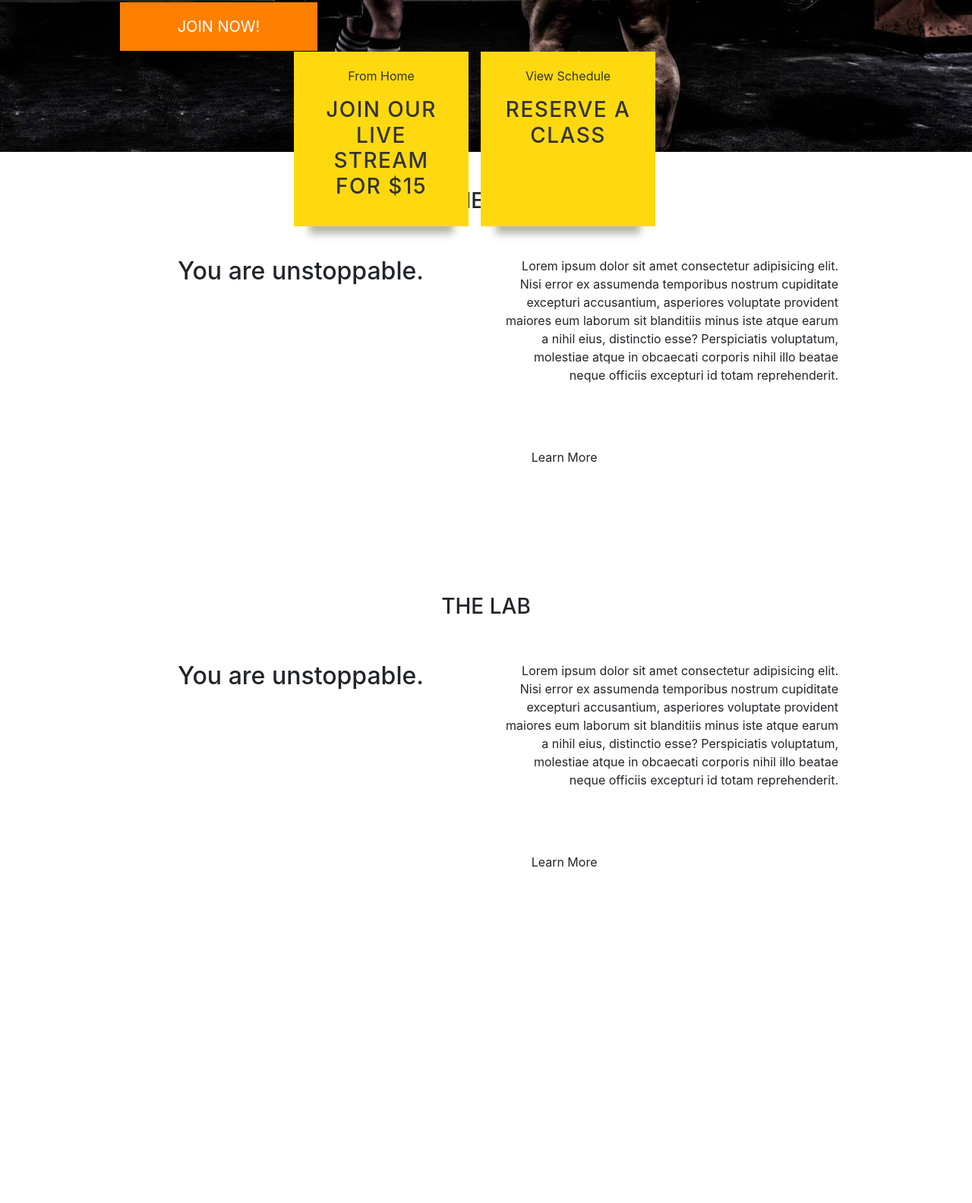
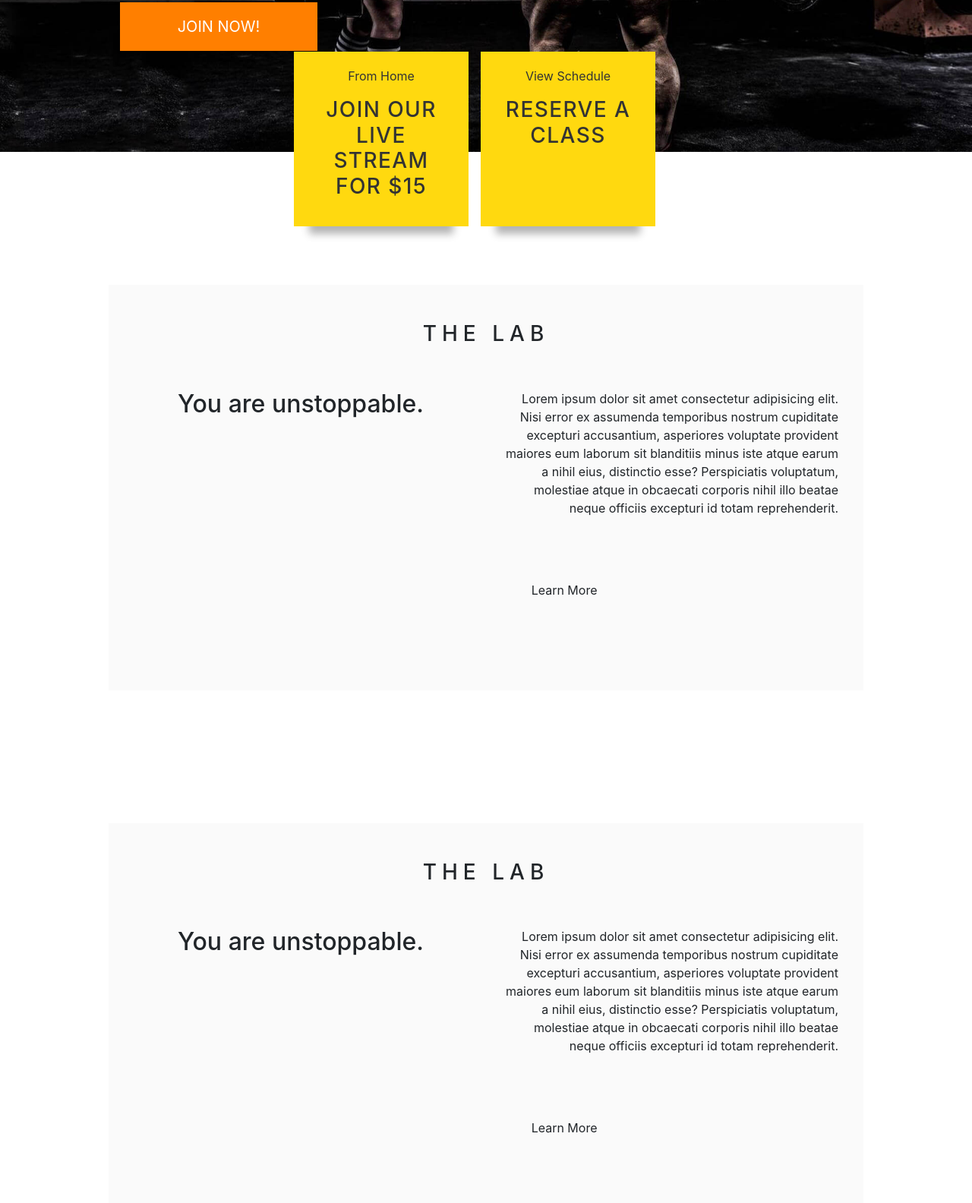
Before and after one commit to Code-Institute-Submissions/The-Fitness-Lab, a Django app: page / in a window 1280 px wide. Shown: the part 400-1984 px from the top of the page at 76% size. Run offline with Django 3.2, Linux system fonts and the light colour scheme; some libraries are stand-ins or nearby versions.

Commit message:
Added style to about section index.html

```diff
--- a/static/css/base.css
+++ b/static/css/base.css
@@ -105,6 +105,21 @@
 
     .col-1-sm {
         width: 100%;
+    }
+}
+
+/* About */
+.letter-spacing {
+    letter-spacing: .25em;
+}
+
+.bg-color-light {
+    background-color: #fafafa;
+}
+
+@media (min-width: 751px) {
+    .section-about {
+        padding-top: 175px;
     }
 }
 
```
